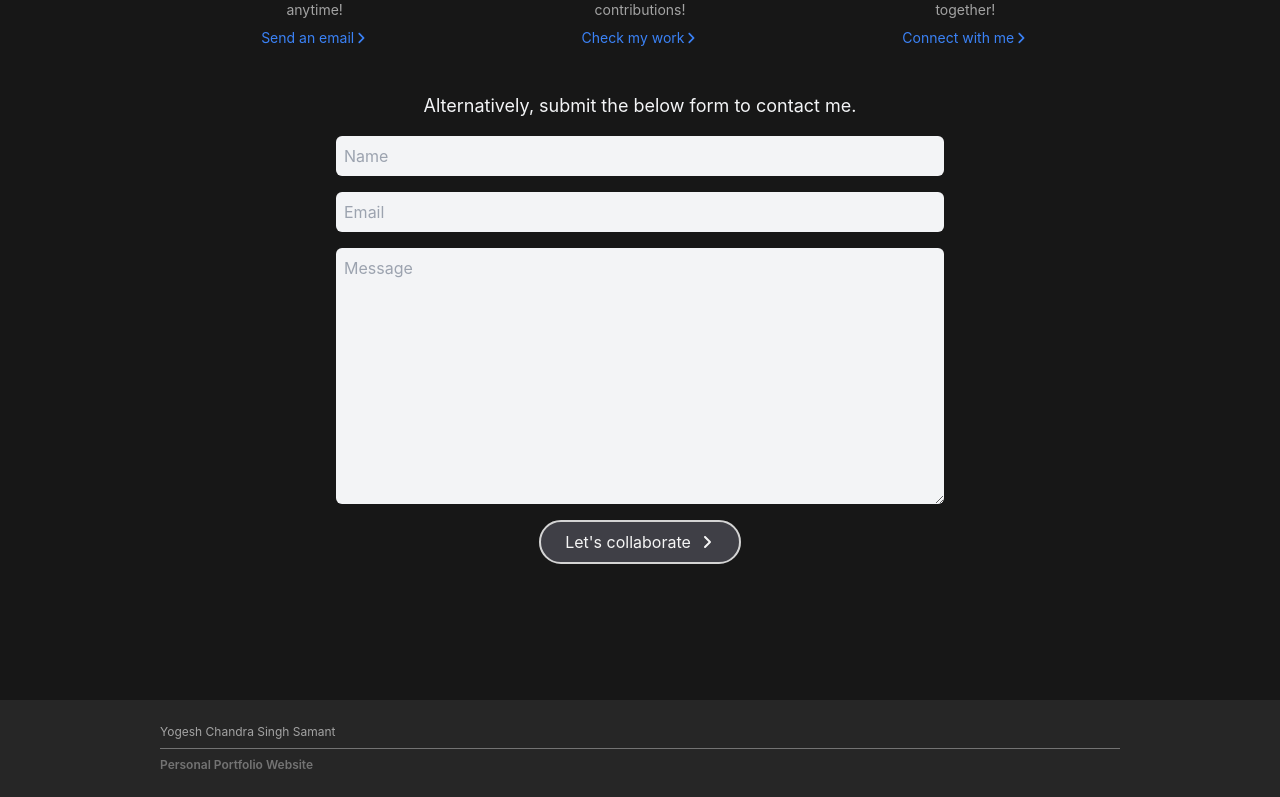
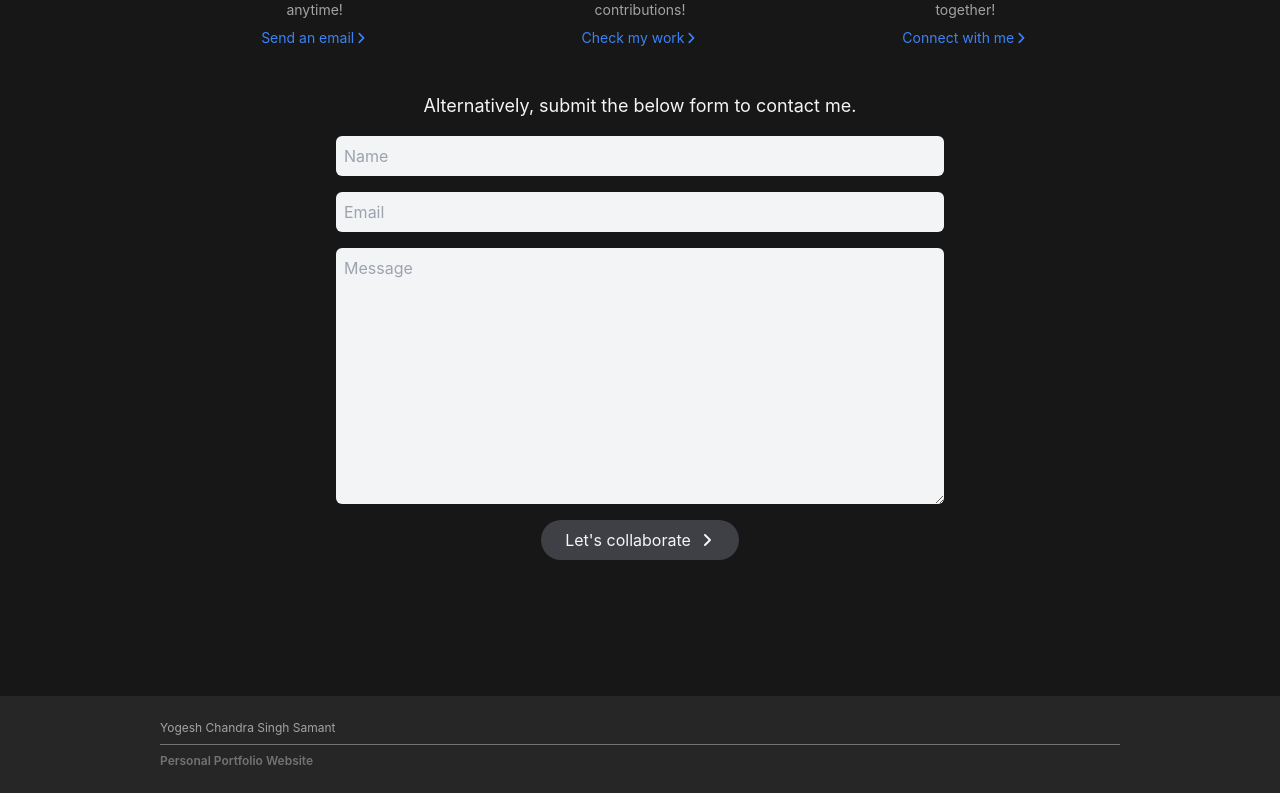
Before and after one commit to yogesh-ch-ss/PortfolioWebsite, a React (Create React App) app in the folder portfolio/: page / in a window 1280 px wide. Shown: the part 3765-4562 px from the top of the page. Built offline with nearby package versions, Linux system fonts and the light colour scheme; the HTML template or start-up script is replaced by a standard one.

Commit message:
button change on new contact

```diff
--- a/portfolio/src/App.js
+++ b/portfolio/src/App.js
@@ -1,3 +1,5 @@
+import React, { useState } from "react";
+
 import Navbar from "./components/Navbar";
 import Home from "./components/Home";
 import About from "./components/About";
--- a/portfolio/src/components/Footer.jsx
+++ b/portfolio/src/components/Footer.jsx
@@ -1,11 +1,16 @@
 import React from "react";
 
-const Footer = () => {
+const Footer = ({}) => {
   return (
     <div class="bg-neutral-800 w-full h-auto flex items-center justify-center px-4 py-4 text-xs">
       <div className="flex flex-col items-center justify-center w-[60rem]">
-        <div className="py-2 border-b-[1px] w-full border-neutral-500 text-neutral-400">Yogesh Chandra Singh Samant</div>
-        <div className="py-2 w-full text-neutral-500 font-semibold">Personal Portfolio Website</div>
+        <div className="py-2 border-b-[1px] w-full border-neutral-500 text-neutral-400">
+          Yogesh Chandra Singh Samant
+        </div>
+        <div className="py-2 w-full text-neutral-500 font-semibold">
+          Personal Portfolio Website
+        </div>
+        {/* <div className="py-2 w-full text-neutral-500 font-semibold">{formattedLastUpdated}</div> */}
       </div>
     </div>
   );
--- a/portfolio/src/components/NewContact.jsx
+++ b/portfolio/src/components/NewContact.jsx
@@ -112,7 +112,8 @@ const NewContact = () => {
               rows="10"
               placeholder="Message"
             />
-            <button className="group flex gap-2 border-2 px-6 py-2 mx-auto my-2 items-center rounded-full bg-zinc-700 bg-gradient-to-br hover:from-fuchsia-700 hover:via-teal-700 hover:to-indigo-900 from-10% text-neutral-100 hover:text-neutral-100 border-neutral-300 hover:border-neutral-900">
+
+            <button className="group flex gap-2 px-6 py-2 mx-auto my-2 items-center rounded-full bg-zinc-700 bg-gradient-to-br hover:from-fuchsia-700 hover:via-teal-700 hover:to-indigo-900 from-10% text-neutral-100 hover:text-neutral-100">
               Let's collaborate
               <span className="group-hover:translate-x-1 duration-300">
                 <FaAngleRight />
```
